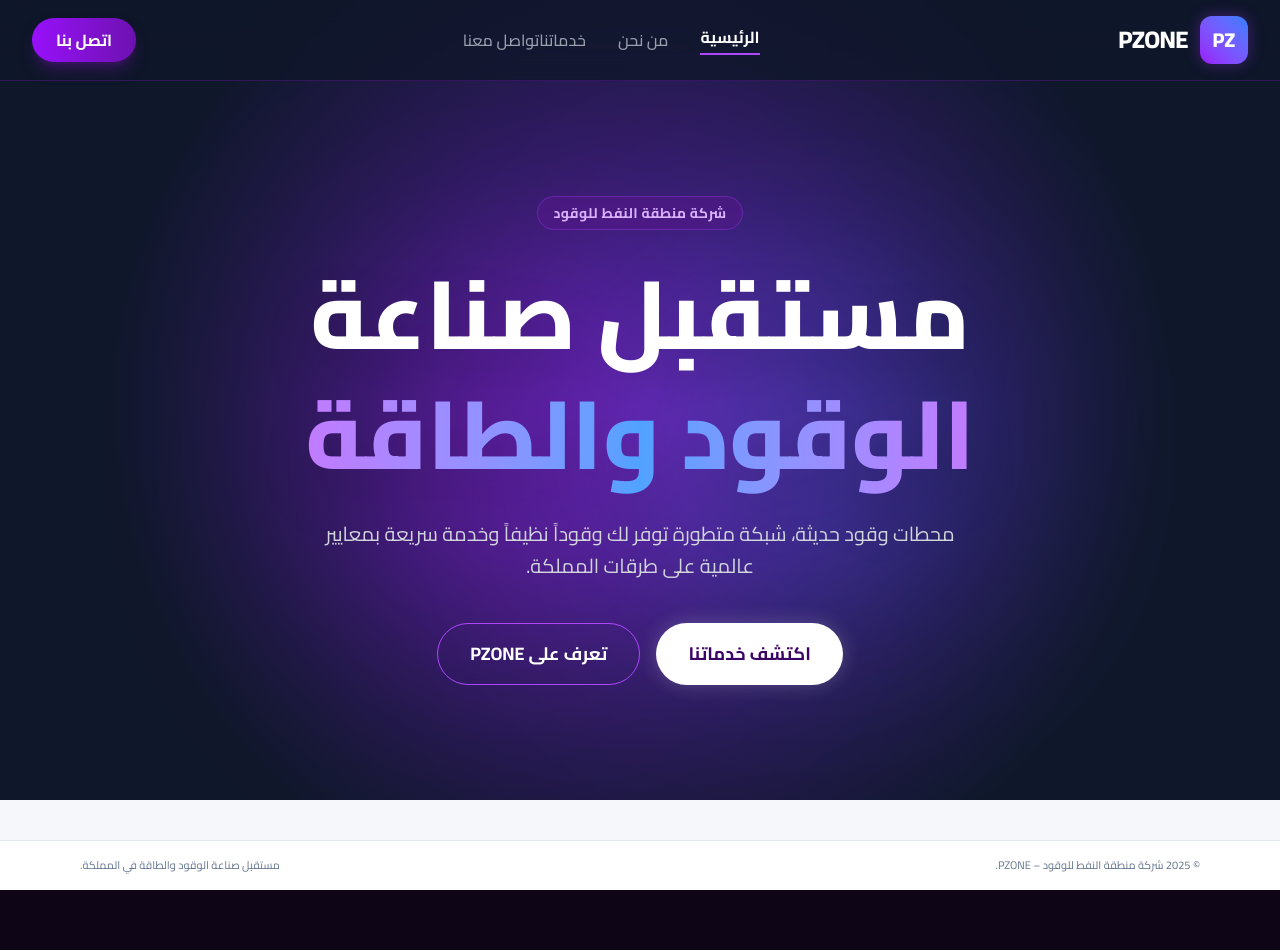
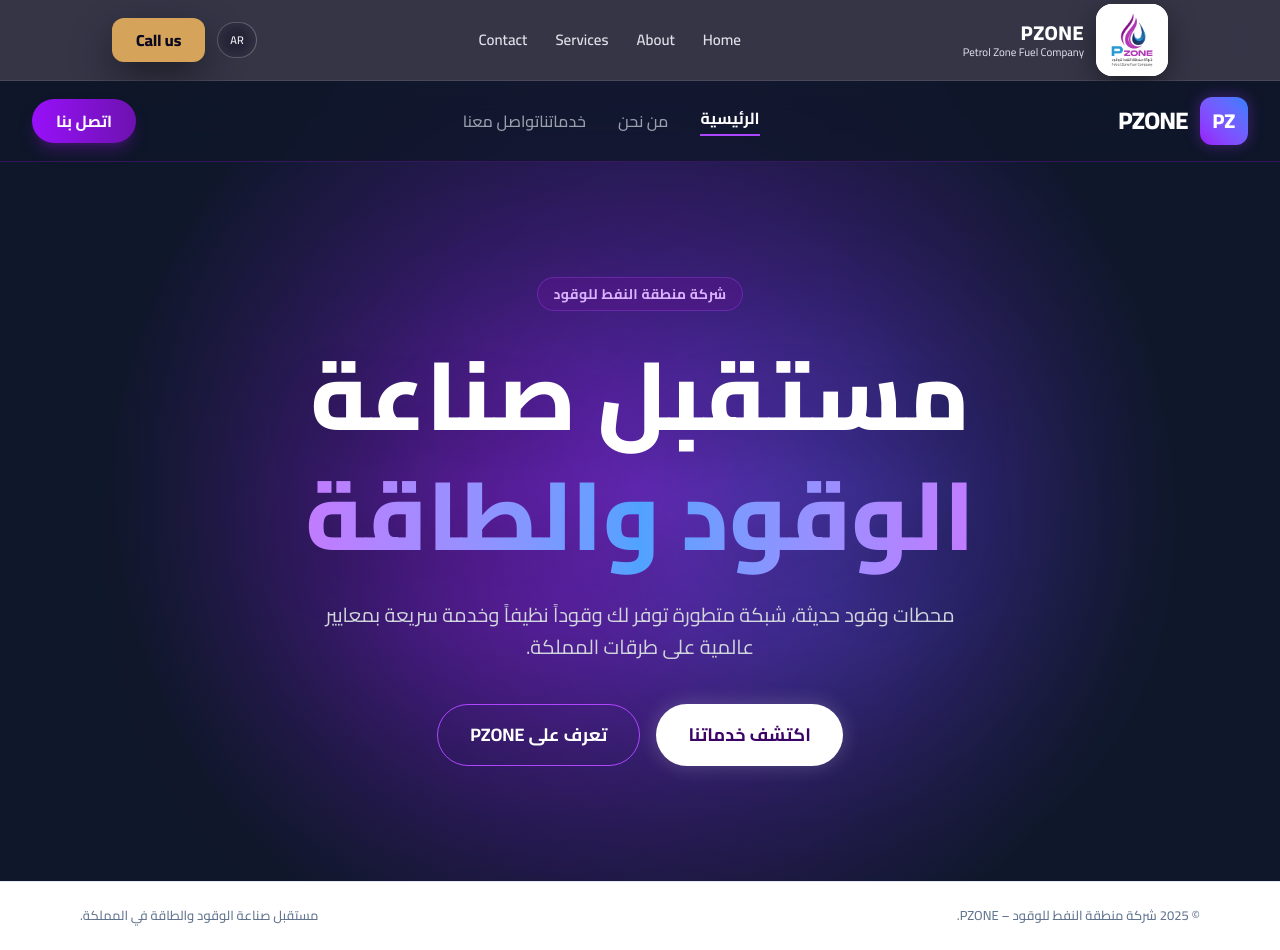
Before and after one commit to NajemXs/pzone, a Next.js app: page / in a window 1280 px wide. Before the commit the page ends 890 px from the top, so only its background shows below. Built offline with nearby package versions, Linux system fonts and the light colour scheme.

Commit message:
Enhance layout with selection styles and comments
Added selection styles to improve text selection appearance and updated layout structure with comments in Arabic.

```diff
--- a/app/layout.tsx
+++ b/app/layout.tsx
@@ -1,4 +1,3 @@
-// app/layout.tsx
 import "./globals.css";
 import type { Metadata } from "next";
 import { Cairo } from "next/font/google";
@@ -22,11 +21,18 @@
 }) {
   return (
     <html lang="ar" dir="rtl">
-      <body className={`${cairo.className} bg-[#f5f7fb] text-slate-900`}>
+      {/* أضفنا selection لتجميل لون التحديد ليناسب هوية PZONE */}
+      <body className={`${cairo.className} bg-[#f5f7fb] text-slate-900 selection:bg-purple-600 selection:text-white`}>
         <div className="min-h-screen flex flex-col">
-          <main className="flex-1">{children}</main>
-          <footer className="mt-10 border-t border-slate-200 bg-white">
-            <div className="mx-auto flex max-w-6xl flex-col items-center justify-between gap-2 px-4 py-4 text-[11px] text-slate-500 md:flex-row">
+          {/* شريط التنقل الخاص بك */}
+          <Header />
+
+          {/* المحتوى الرئيسي */}
+          <main className="flex-1 flex flex-col">{children}</main>
+
+          {/* الفوتر الخاص بك مع تحسينات بصرية بسيطة */}
+          <footer className="mt-auto border-t border-slate-200 bg-white">
+            <div className="mx-auto flex max-w-6xl flex-col items-center justify-between gap-3 px-4 py-6 text-[13px] font-medium text-slate-500 md:flex-row text-center md:text-right">
               <p>© {new Date().getFullYear()} شركة منطقة النفط للوقود – PZONE.</p>
               <p>مستقبل صناعة الوقود والطاقة في المملكة.</p>
             </div>
```
